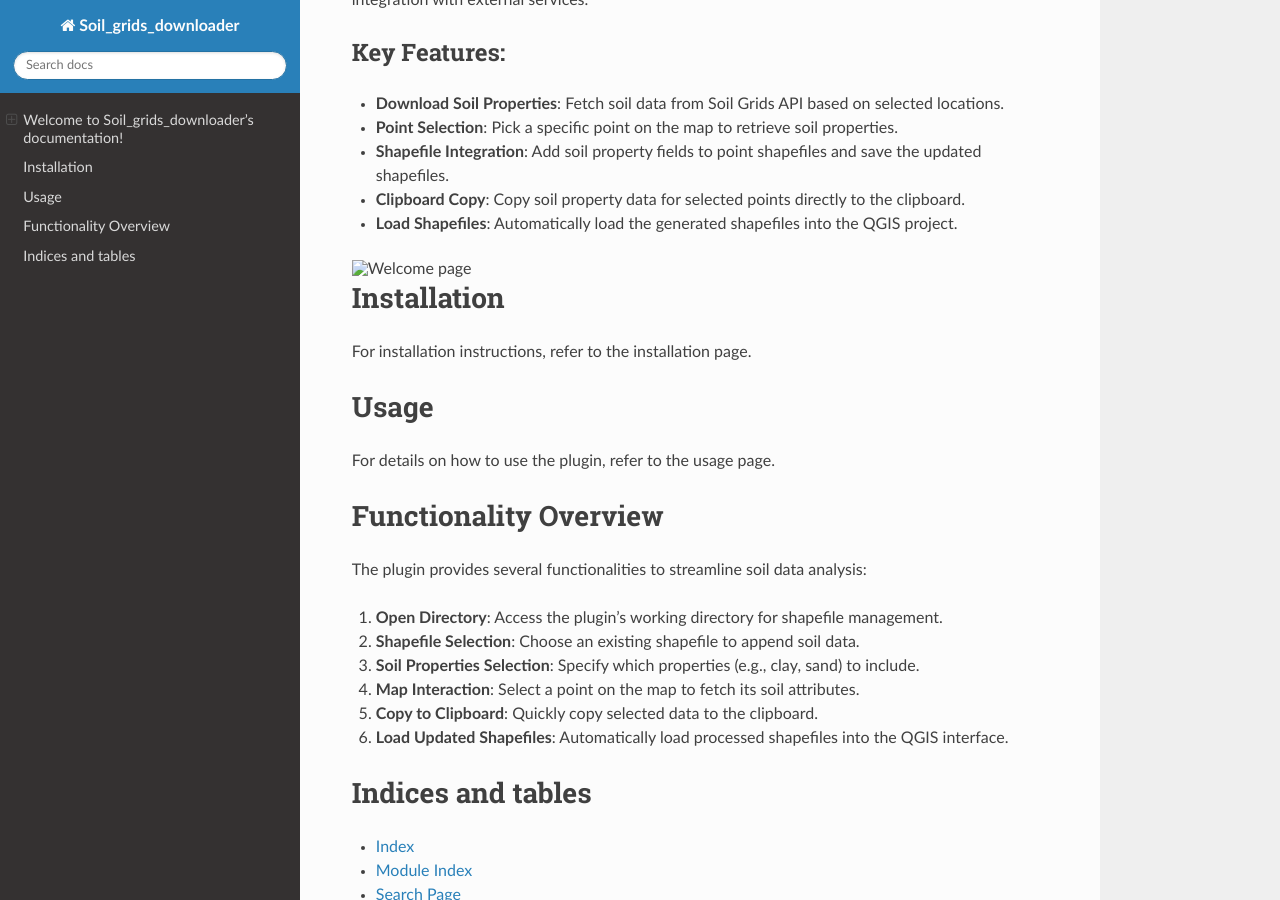
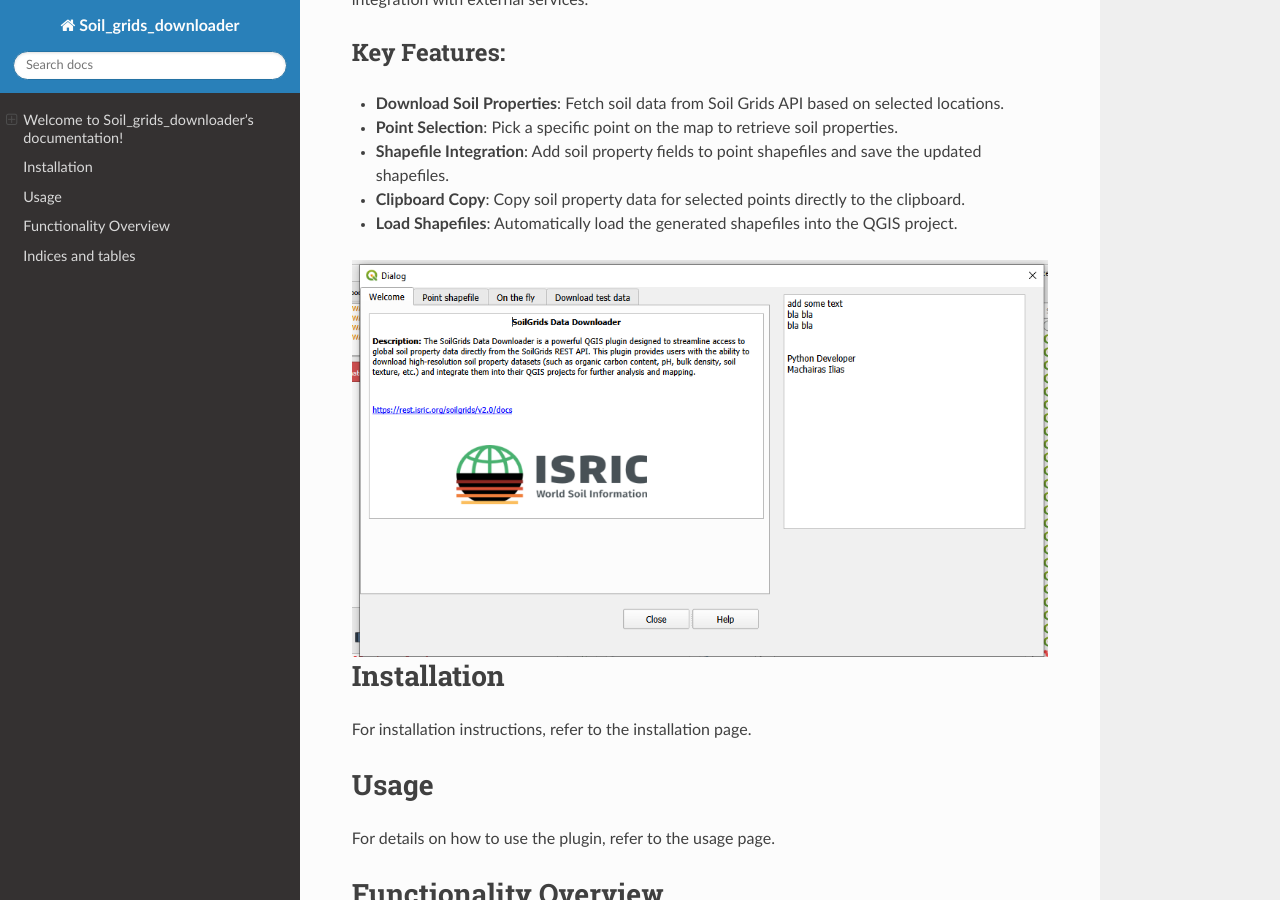
Before and after one commit to iliasmachairas/SoilGrids_Downloader, a Sphinx documentation site: the page built from source/index.rst, in a window 1280 px wide and 900 px high, scrolled down 305 px. Built offline with Sphinx 7.4.7 and the Read the Docs theme 3.1.0, drawn with Linux system fonts in a browser that asks for light colours; pages that are not in the unit, such as notebooks, are missing from menus.

Commit message:
CHANGING_SUFFIX

```diff
--- a/source/index.rst
+++ b/source/index.rst
@@ -16,7 +16,7 @@ Key Features:
 - **Clipboard Copy**: Copy soil property data for selected points directly to the clipboard.
 - **Load Shapefiles**: Automatically load the generated shapefiles into the QGIS project.
 
-.. image:: images_read_the_docs/welcome_page.png
+.. image:: images_read_the_docs/welcome_page.PNG
    :alt: Welcome page
    :align: center
 
```
